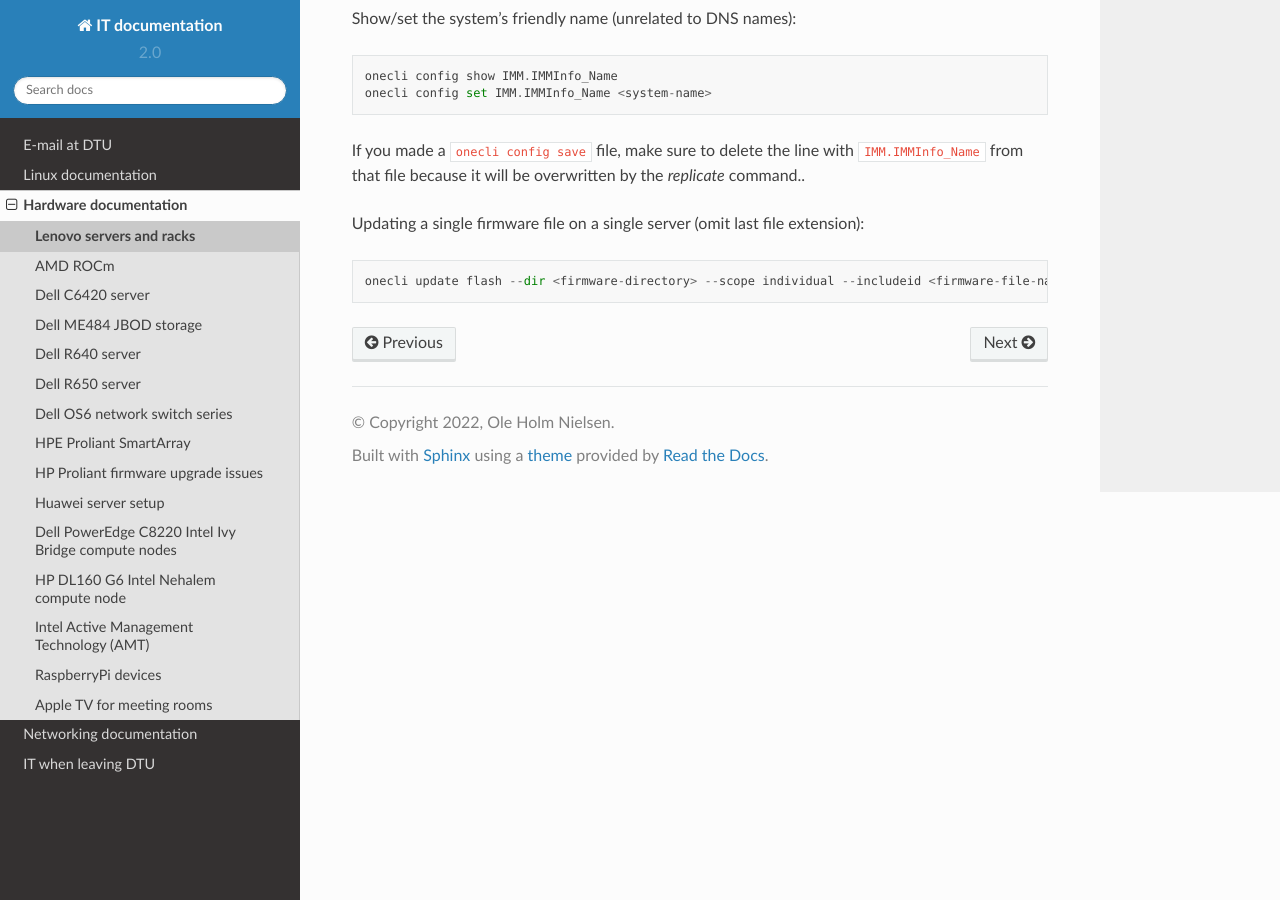
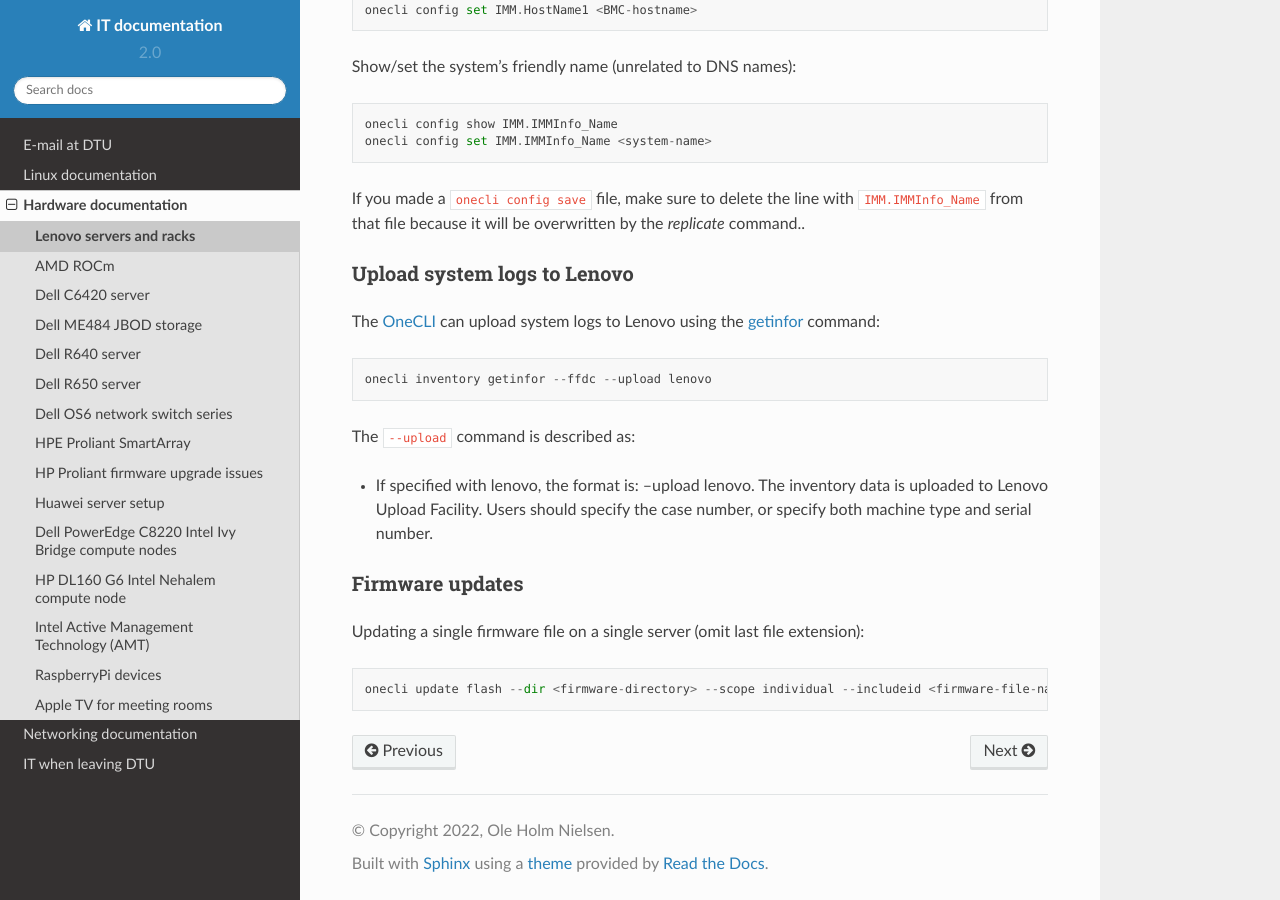
Before and after one commit to OleHolmNielsen/ITwiki, a Sphinx documentation site: the page built from docs/Lenovo_XClarity_BMC.rst, in a window 1280 px wide and 900 px high, scrolled down 1547 px. Built offline with Sphinx 7.4.7 and the Read the Docs theme 2.0.0, drawn with Linux system fonts in a browser that asks for light colours; some of the changed text lies outside the part shown.

Commit message:
Upload system logs to Lenovo

```diff
--- a/docs/Lenovo_XClarity_BMC.rst
+++ b/docs/Lenovo_XClarity_BMC.rst
@@ -70,6 +70,22 @@ Show/set the system's friendly name (unrelated to DNS names)::
 If you made a ``onecli config save`` file, make sure to delete the line with ``IMM.IMMInfo_Name`` from that file because it
 will be overwritten by the *replicate* command..
 
+Upload system logs to Lenovo
+------------------------------
+
+The OneCLI_ can upload system logs to Lenovo using the getinfor_ command::
+
+  onecli inventory getinfor --ffdc --upload lenovo
+
+The ``--upload`` command is described as:
+
+* If specified with lenovo, the format is: --upload lenovo. The inventory data is uploaded to Lenovo Upload Facility. Users should specify the case number, or specify both machine type and serial number.
+
+.. _getinfor: https://pubs.lenovo.com/lxce-onecli/onecli_r_getinfor_command
+
+Firmware updates
+-----------------
+
 Updating a single firmware file on a single server (omit last file extension)::
 
   onecli update flash --dir <firmware-directory> --scope individual --includeid <firmware-file-name>
```
